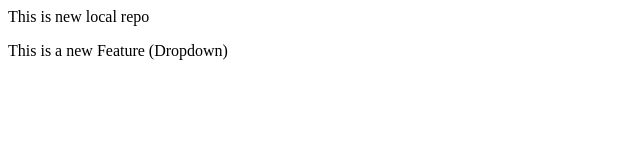
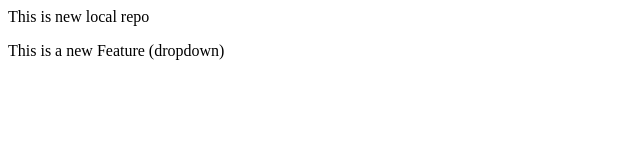
Before and after one commit to Devopmohan/localRepo, a plain HTML site: page index.html in a window 1280 px wide. Shown: the full height of the page, 0-640 px from the left. Drawn offline with Linux system fonts and the light colour scheme.

```diff
--- a/index.html
+++ b/index.html
@@ -1,2 +1,2 @@
 <p>This is new local repo</p>
-<p>This is a new Feature (Dropdown)</p>
+<p>This is a new Feature (dropdown)</p>
```
